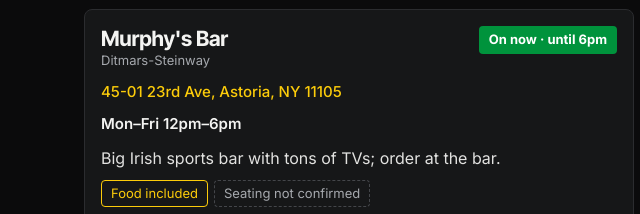
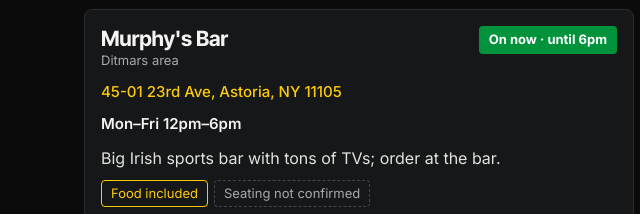
Before and after one commit to johngalang-coder/astoriahhs, a plain HTML site: page index.html in a window 1280 px wide. Shown: the part 487-701 px from the top of the page, 0-640 px from the left. Drawn offline with Linux system fonts and the light colour scheme.

Commit message:
Rename Ditmars-Steinway neighborhood to Ditmars area
Co-Authored-By: Claude Opus 5.5 <noreply@anthropic.com>
Claude-Session: https://claude.ai/code/session_01WquBAgrYxn3s98MT3EyyFS

```diff
--- a/index.html
+++ b/index.html
@@ -129,25 +129,25 @@ const V=[
 {n:"Mar's",h:"34th Ave",a:"34-21 34th Ave, Astoria, NY 11106",g:[40.7563,-73.9238],t:[[ALL,16.5,19]],d:"Art-deco seafood bar with one of Queens' best oyster happy hours.",food:1,seat:"?",p:[["Half-dozen oysters","$15"],["Dozen oysters","$30"],["Three cocktail shrimp","$18"],["Mignonette martini (with an oyster)","$15"],["Select cocktails","$13"],["Tap wines","$12"],["Wine carafes","$35–$70"]],s:"inf",x:"Older listings show weekday-only or Wed–Sun hours; the newest guide says daily 4:30–7pm.",ok:"Open — The Infatuation, May 2026"},
 {n:"Off the Hook Raw Bar & Grill",h:"Astoria Blvd",a:"28-08 34th St, Astoria, NY 11103",g:[40.7694,-73.9187],t:[[[1],16,22.75],[[2,3,4,5],16,20],[[6,0],13,18]],d:"Cozy New England-style seafood spot with $1 oysters and a courtyard fire pit.",food:1,seat:"?",sn:"Courtyard with fire pit",p:[["Oysters (each)","$1"]],s:"gma",x:"Mondays all night. OpenTable lists it closed Tuesdays — call ahead.",ok:"Open — OpenTable, 2026"},
 {n:"Sweet Afton",h:"30th Ave",a:"30-09 34th St, Astoria, NY 11103",g:[40.7660,-73.9206],t:[[MT,16,19],[[5],15,19]],d:"Beloved craft-beer bar; kitchen open late, but the deal is drinks only.",food:0,seat:"?",p:[["Select house cocktails","$10"],["Beer and a shot","$10"]],s:"hhn",ok:"Open — checked Oct 2026"},
-{n:"The Bonnie",h:"Ditmars-Steinway",a:"29-12 23rd Ave, Astoria, NY 11105",g:[40.7746,-73.9131],t:[[MT,16,19],[[5],12,19],[ALL,22,24]],d:"Gastropub with a big covered backyard garden — plus a nightly \"$10 After 10.\"",food:0,seat:"?",sn:"Backyard garden",p:[["Select drafts, wine & wells","$2 off"],["After 10pm: espresso martini, spicy margarita, or beer + shot","$10"]],s:"hhn",x:"Late-night deal runs 10pm to close.",ok:"Open — checked Oct 2026"},
+{n:"The Bonnie",h:"Ditmars area",a:"29-12 23rd Ave, Astoria, NY 11105",g:[40.7746,-73.9131],t:[[MT,16,19],[[5],12,19],[ALL,22,24]],d:"Gastropub with a big covered backyard garden — plus a nightly \"$10 After 10.\"",food:0,seat:"?",sn:"Backyard garden",p:[["Select drafts, wine & wells","$2 off"],["After 10pm: espresso martini, spicy margarita, or beer + shot","$10"]],s:"hhn",x:"Late-night deal runs 10pm to close.",ok:"Open — checked Oct 2026"},
 {n:"The Rabbit Hole",h:"Broadway",a:"38-04 Broadway, Astoria, NY 11103",g:[40.7590,-73.9165],t:[[WK,17,20]],d:"Sports bar and gastropub with a hidden speakeasy upstairs; cheap drinks and bites.",food:1,seat:"?",p:[["Shots","$4"],["House beers","$5"],["House wine","$6"],["House cocktails","$7"],["Appetizers","50% off"],["Hot dog with any beer or wine","Free"]],s:"hhn",ok:"Open — checked Nov 2026"},
-{n:"The Ditty",h:"Ditmars-Steinway",a:"35-03 Ditmars Blvd, Astoria, NY 11105",g:[40.7744,-73.9086],t:[[WK,16,19]],d:"Friendly Ditmars bar with simple, well-priced weekday specials.",food:0,seat:"?",p:[["Beers (Narragansett, Rogue Dead Guy)","$5"],["Wine (white, rosé, red, sparkling)","$7"],["Any spirit with a mixer","$8"],["Classic cocktails","$10"]],s:"hhn",ok:"Open — checked Oct 2026"},
+{n:"The Ditty",h:"Ditmars area",a:"35-03 Ditmars Blvd, Astoria, NY 11105",g:[40.7744,-73.9086],t:[[WK,16,19]],d:"Friendly Ditmars bar with simple, well-priced weekday specials.",food:0,seat:"?",p:[["Beers (Narragansett, Rogue Dead Guy)","$5"],["Wine (white, rosé, red, sparkling)","$7"],["Any spirit with a mixer","$8"],["Classic cocktails","$10"]],s:"hhn",ok:"Open — checked Oct 2026"},
 {n:"La Vecina",h:"Steinway St",a:"30-66 Steinway St, Astoria, NY 11103",g:[40.7610,-73.9165],t:[[WK,16,19]],d:"Lively Latin bar on Steinway Street with cheap margaritas and mojitos.",food:0,seat:"?",p:[["Margaritas","$6"],["Mojitos","$6"],["Frozen slushies (summer)","$8"]],s:"hhn",ok:"Open — checked Nov 2026"},
-{n:"Rivercrest",h:"Ditmars-Steinway",a:"33-15 Ditmars Blvd, Astoria, NY 11105",g:[40.7748,-73.9104],t:[[MT,15,19],[[5],12,19],[MT,22,24],[[2,3,4,5],0,2]],d:"Ditmars sports bar with two happy hours a night.",food:0,seat:"?",p:[["Any 16oz draft","$6"],["Montepulciano or pinot grigio","$7"],["Tap cocktails","$12"],["Jäger shots","$5"],["Hard seltzer","$6"],["Buckets","$25"]],s:"hhn",x:"Weekdays from opening (3pm Mon–Thu, noon Fri) to 7pm, plus late-night Mon–Thu 10pm to close (2am).",ok:"Open — official site confirms happy hour, 2026"},
+{n:"Rivercrest",h:"Ditmars area",a:"33-15 Ditmars Blvd, Astoria, NY 11105",g:[40.7748,-73.9104],t:[[MT,15,19],[[5],12,19],[MT,22,24],[[2,3,4,5],0,2]],d:"Ditmars sports bar with two happy hours a night.",food:0,seat:"?",p:[["Any 16oz draft","$6"],["Montepulciano or pinot grigio","$7"],["Tap cocktails","$12"],["Jäger shots","$5"],["Hard seltzer","$6"],["Buckets","$25"]],s:"hhn",x:"Weekdays from opening (3pm Mon–Thu, noon Fri) to 7pm, plus late-night Mon–Thu 10pm to close (2am).",ok:"Open — official site confirms happy hour, 2026"},
 {n:"Déjà Vu",h:"28th Ave",a:"33-22 28th Ave, Astoria, NY 11103",g:[40.7700,-73.9165],t:[[[2,3,4,5,6,0],17,21]],d:"Neighborhood bar with $4 tacos and daily drink specials.",food:1,seat:"?",p:[["Tacos","$4"],["Drafts ($5 Saturdays)","$6"],["Cocktails, wine & sangria ($7 Wednesdays)","$8"],["Pitchers","$50"]],s:"hhn",x:"Closed Mondays. Another listing shows different hours — call ahead.",ok:"Open — checked Nov 2026"},
 {n:"Fresco's Grand Cantina",h:"30th Ave",a:"28-50 31st St, Astoria, NY 11102",g:[40.7676,-73.9213],t:[[[1,2,3],15,23],[[0],18,22]],d:"Mexican-fusion cantina with long, all-night weeknight specials.",food:0,seat:"?",p:[["Beer & wine","$5"],["Drafts & seltzers","$6"],["Sangria & shots","$7"],["Margaritas, mojitos & wells ($7 margaritas Tue)","$8"]],s:"hhn",fn:"Tuesdays also bring $12 taco trios (Give Me Astoria, Sept 2025).",x:"One listing shows Mon–Wed only (no Sunday).",ok:"Open — checked Nov 2026"},
 {n:"OffCity",h:"Broadway",a:"32-11 Broadway, Astoria, NY 11106",g:[40.7617,-73.9240],t:[[[0,1,2,3,4],16,19]],d:"Cocktail bar with a hidden neon garden out back and Thursday jazz nights.",food:1,seat:"?",sn:"Back garden",p:[["Aperol spritz, cosmo, espresso martini, Manhattan","$12"],["French 75, margarita, Moscow mule","$10"],["House beer","$6"],["Wines & prosecco","$10"],["Tapas (hummus, tacos, lollipop potatoes)","$11–$14"],["Burger + draft","$20"]],s:"otb",x:"Mondays: happy hour all day.",ok:"Open — OpenTable, 2026"},
 {n:"Hei Tiki & Sushi Bar",h:"Broadway",a:"34-20 Broadway, Astoria, NY 11106",g:[40.7614,-73.9210],t:[[MT,12,19]],d:"Tiki bar meets sushi bar, with tropical cocktails and cheap Japanese bites.",food:1,seat:"?",p:[["Edamame","$3"],["Chicken karaage","$5"],["Sushi tacos","$7"]],s:"gma",x:"Mondays and Wednesdays: happy hour all day.",ok:"Open — reviews, 2026"},
 {n:"Oliver's",h:"Broadway",a:"37-19 Broadway, Astoria, NY 11103",g:[40.7596,-73.9175],t:[[WK,16,19],[ALL,22,24]],d:"Craft-beer bar and grill with a $10 bites menu twice a night.",food:1,seat:"?",p:[["Bites (wings, pretzel sticks, empanadas, mozz sticks, truffle fries)","$10"]],s:"gma",x:"Late-night menu runs 10pm to close.",ok:"Open — checked Nov 2026"},
 {n:"Wolfhound",h:"30th Ave",a:"38-14 30th Ave, Astoria, NY 11103",g:[40.7637,-73.9146],t:[[WK,15,19]],d:"Irish pub with one of Astoria's best cheap combos.",food:1,seat:"?",p:[["Draught beer","$6"],["Mixed drinks","$6"],["Wine","$6"],["Double cheeseburger + draft beer","$11"]],s:"p5",ok:"Open — 5pm.nyc verified, 2026"},
-{n:"Jack Jones Gastropub",h:"Ditmars-Steinway",a:"38-01 Ditmars Blvd, Astoria, NY 11105",g:[40.7733,-73.9064],t:[[WK,16,19]],d:"Irish gastropub at the east end of Ditmars with weekday drink and food specials, including oysters.",food:1,seat:"?",p:[["Unlimited select drinks (1 hour)","$20"],["Oysters","Happy hour price"],["Beer","Discounted"]],x:"Times from the pub's posted hours listing (4–7pm weekdays); confirm the oyster price on arrival.",s:"atly",ok:"Open — Atly reviews May 2026"},
-{n:"Spanglish NYC",h:"Ditmars-Steinway",a:"36-03 Ditmars Blvd, Astoria, NY 11105",g:[40.7741,-73.9082],t:[[WK,16,19]],d:"Mexican spot (in the old Lagano space) with weekday drink and appetizer specials and a Taco Tuesday deal.",food:1,seat:"?",p:[["Happy hour drinks & appetizers","Discounted"],["Taco Tuesday: 3 tacos + margarita (until 8pm)","$16"]],s:"atly",ok:"Open — Atly reviews 2026"},
-{n:"The Last Word",h:"Ditmars-Steinway",a:"31-30 Ditmars Blvd, Astoria, NY 11105",g:[40.7754,-73.9099],t:[[[2,4],18,20]],d:"Speakeasy-style cocktail bar behind a fake hardware store, with oysters and live jazz.",food:1,seat:"?",p:[["Old fashioned","$10"],["Espresso martini","$10"],["Ca' Bolani","$9"],["Margarita Madness (Tue & Thu)","Specials"]],x:"Shown is Margarita Madness (Tue & Thu 6–8pm). Listings also mention happy hour on other days (Wed, Sat–Sun) with times not confirmed.",s:"hhh",ok:"Open — listings 2026"},
+{n:"Jack Jones Gastropub",h:"Ditmars area",a:"38-01 Ditmars Blvd, Astoria, NY 11105",g:[40.7733,-73.9064],t:[[WK,16,19]],d:"Irish gastropub at the east end of Ditmars with weekday drink and food specials, including oysters.",food:1,seat:"?",p:[["Unlimited select drinks (1 hour)","$20"],["Oysters","Happy hour price"],["Beer","Discounted"]],x:"Times from the pub's posted hours listing (4–7pm weekdays); confirm the oyster price on arrival.",s:"atly",ok:"Open — Atly reviews May 2026"},
+{n:"Spanglish NYC",h:"Ditmars area",a:"36-03 Ditmars Blvd, Astoria, NY 11105",g:[40.7741,-73.9082],t:[[WK,16,19]],d:"Mexican spot (in the old Lagano space) with weekday drink and appetizer specials and a Taco Tuesday deal.",food:1,seat:"?",p:[["Happy hour drinks & appetizers","Discounted"],["Taco Tuesday: 3 tacos + margarita (until 8pm)","$16"]],s:"atly",ok:"Open — Atly reviews 2026"},
+{n:"The Last Word",h:"Ditmars area",a:"31-30 Ditmars Blvd, Astoria, NY 11105",g:[40.7754,-73.9099],t:[[[2,4],18,20]],d:"Speakeasy-style cocktail bar behind a fake hardware store, with oysters and live jazz.",food:1,seat:"?",p:[["Old fashioned","$10"],["Espresso martini","$10"],["Ca' Bolani","$9"],["Margarita Madness (Tue & Thu)","Specials"]],x:"Shown is Margarita Madness (Tue & Thu 6–8pm). Listings also mention happy hour on other days (Wed, Sat–Sun) with times not confirmed.",s:"hhh",ok:"Open — listings 2026"},
 {n:"Ruta Oaxaca",h:"Broadway",a:"35-03 Broadway, Astoria, NY 11106",g:[40.7586,-73.9207],t:[[WK,12,19]],d:"Oaxacan restaurant known for its moles, with a long weekday happy hour at the bar and patio.",food:0,seat:"?",sn:"Bar & outdoor seating only",p:[["Cocktails & sangria","$10"],["Micheladas","$8"],["Bottled beer","$5"],["Draft beer","$8"]],fn:"Taco Tuesday: all taco entrées $14 (dine-in)",s:"otr",ok:"Open — OpenTable 2026"},
 {n:"Sanfords",h:"Broadway",a:"30-13 Broadway, Astoria, NY 11106",g:[40.7616,-73.9255],t:[[WK,16,18]],d:"Astoria landmark since 1922 — now a whiskey-focused comfort-food spot with $1 oysters at happy hour.",food:1,seat:"?",p:[["Oysters","$1"],["Beers","$5"],["Wines & whiskeys","$7"]],x:"Drink prices come from a 2025 diner report; oyster deal confirmed by Atly 2026.",s:"san",ok:"Open — posts 2026"},
 {n:"Judy & Punch",h:"30th Ave",a:"34-08 30th Ave, Astoria, NY 11103",g:[40.7649,-73.9180],t:[[ALL,16,19]],d:"Casual craft-beer bar with a garage-door front, backyard patio and free popcorn.",food:0,seat:"?",p:[["Well drinks","$5"],["Wine","$5"],["16oz draft beers","$5"]],x:"Happy hour runs daily from opening (time varies); shown from 4pm.",s:"p5",ok:"Open — 5pm.nyc verified, 2026"},
 {n:"Hutch Astoria",h:"31st Ave",a:"35-07 31st Ave, Astoria, NY 11106",g:[40.7612,-73.9157],t:[[WK,14,19]],d:"Croatian neighborhood bar with a long weekday happy hour; bring your own food.",food:0,seat:"?",p:[["Domestic bottles","$5"],["Well drinks","$5"]],s:"p5",ok:"Open — 5pm.nyc verified, 2026"},
-{n:"Queen's Room",h:"Ditmars-Steinway",a:"36-02 Ditmars Blvd, Astoria, NY 11105",g:[40.7741,-73.9083],t:[[WK,16,19]],d:"Mediterranean bistro-bar (café by day) with a weekday happy hour.",food:null,seat:"?",p:[["Cocktails","$2 off"]],s:"p5",ok:"Open — official site & 5pm.nyc verified, 2026"},
+{n:"Queen's Room",h:"Ditmars area",a:"36-02 Ditmars Blvd, Astoria, NY 11105",g:[40.7741,-73.9083],t:[[WK,16,19]],d:"Mediterranean bistro-bar (café by day) with a weekday happy hour.",food:null,seat:"?",p:[["Cocktails","$2 off"]],s:"p5",ok:"Open — official site & 5pm.nyc verified, 2026"},
 {n:"Sala Astoria",h:"35th Ave",a:"34-39 31st St, Astoria, NY 11106",g:[40.7590,-73.9275],t:[[[1],17,22],[[2,3,4,5],17,19]],d:"Big Spanish tapas house (Sala NYC since 1999) with two bars, live flamenco and a weekday bar happy hour.",food:1,seat:"bar",sn:"Happy hour served at the bar",p:[["Monday: happy hour all evening","Happy hour prices"],["Wine Wednesday: bottles of wine","50% off"]],fn:"Happy hour tapas specials",x:"Monday happy hour runs all evening; Tue–Fri 5–7pm at the bar.",s:"sala",ok:"Open — official site & Yelp, Nov 2026"},
 {n:"Daly's Pub",h:"Broadway",a:"31-86 31st St, Astoria, NY 11106",g:[40.7622,-73.9249],t:[[ALL,16,20]],d:"Classic Irish pub with a snug courtyard right by the Broadway station.",food:0,seat:"?",p:[["All drinks","$1 off"]],s:"p5",ok:"Open — 5pm.nyc verified, 2026"},
 {n:"Honey Fitz",h:"Broadway",a:"30-09 Broadway, Astoria, NY 11106",g:[40.7621,-73.9264],t:[[WK,16,19]],d:"Cozy, upscale-feeling Irish pub on Broadway.",food:0,seat:"?",p:[["Beers & house wine","$2 off"],["Select cocktails","$10"]],s:"p5",ok:"Open — 5pm.nyc verified, 2026"},
@@ -157,10 +157,10 @@ const V=[
 {n:"Psari",h:"36th Ave",a:"32-10 36th Ave, Astoria, NY 11106",g:[40.7561,-73.9283],t:[[WK,16,19]],d:"Greek seafood restaurant with cheap weekday drinks.",food:0,seat:"?",p:[["Beer","$6"],["Wine","$6"],["Cocktails","$9"]],s:"p5",ok:"Open — 5pm.nyc verified, 2026"},
 {n:"Mad Donkey Beer Bar & Grill",h:"36th Ave",a:"32-07 36th Ave, Astoria, NY 11106",g:[40.7562,-73.9286],t:[[ALL,16,19]],d:"Irish-pub-meets-saloon sports bar with lots of TVs, darts and giant fishbowls.",food:0,seat:"?",p:[["Well drinks","$4"],["Draft beer","$1 off"]],s:"p5",ok:"Open — 5pm.nyc verified, 2026"},
 {n:"Dive Bar LIC",h:"36th Ave",a:"33-10 36th Ave, Astoria, NY 11106",g:[40.7556,-73.9272],t:[[WK,17,20]],d:"Latin gastropub-style dive with very cheap beer and shots.",food:0,seat:"?",p:[["Beer","$4"],["Shots","$6"]],s:"p5",ok:"Open — 5pm.nyc verified, 2026"},
-{n:"Kitty Sullivan's",h:"Ditmars-Steinway",a:"27-01 23rd Ave, Astoria, NY 11105",g:[40.7760,-73.9158],t:[[WK,11,19],[[1,2,3,4,5],0,4]],d:"Neighborhood Irish bar with an all-afternoon happy hour and a late-night one too.",food:1,seat:"?",p:[["Well drinks","$5"],["Beer + shot","$9"],["Drafts","$2 off"],["Bottles, cans & cocktails","$1 off"],["Bar bites","$3–$5"]],x:"Late-night happy hour Sun–Thu nights, midnight–4am. Thursday martini specials 7pm–midnight.",s:"p5",ok:"Open — 5pm.nyc verified, 2026"},
-{n:"The LetLove Inn",h:"Ditmars-Steinway",a:"27-20 23rd Ave, Astoria, NY 11105",g:[40.7757,-73.9152],t:[[ALL,16,20]],d:"Old-fashioned jazz bar with free live music most nights and no TVs.",food:0,seat:"?",p:[["All drinks","$1 off"]],x:"Happy hour starts when the bar opens (time varies); shown from 4pm.",s:"p5",ok:"Open — 5pm.nyc verified, 2026"},
-{n:"Murphy's Bar",h:"Ditmars-Steinway",a:"45-01 23rd Ave, Astoria, NY 11105",g:[40.7700,-73.8995],t:[[WK,12,18]],d:"Big Irish sports bar with tons of TVs; order at the bar.",food:1,seat:"?",p:[["Drafts, wells & wine","$6"],["Cocktails","$10"],["Burger + beer","$11"]],s:"p5",ok:"Open — 5pm.nyc verified, 2026"},
-{n:"Mosaic",h:"Ditmars-Steinway",a:"25-19 24th Ave, Astoria, NY 11102",g:[40.7768,-73.9205],t:[[WK,16,19]],d:"Neighborhood cocktail, craft beer and wine bar near Astoria Park.",food:0,seat:"?",p:[["Cocktails","$6"],["Beer","$4"]],fn:"Monday martini specials",x:"Happy hour starts when the bar opens (time varies); shown from 4pm.",s:"p5",ok:"Open — 5pm.nyc verified, 2026"},
+{n:"Kitty Sullivan's",h:"Ditmars area",a:"27-01 23rd Ave, Astoria, NY 11105",g:[40.7760,-73.9158],t:[[WK,11,19],[[1,2,3,4,5],0,4]],d:"Neighborhood Irish bar with an all-afternoon happy hour and a late-night one too.",food:1,seat:"?",p:[["Well drinks","$5"],["Beer + shot","$9"],["Drafts","$2 off"],["Bottles, cans & cocktails","$1 off"],["Bar bites","$3–$5"]],x:"Late-night happy hour Sun–Thu nights, midnight–4am. Thursday martini specials 7pm–midnight.",s:"p5",ok:"Open — 5pm.nyc verified, 2026"},
+{n:"The LetLove Inn",h:"Ditmars area",a:"27-20 23rd Ave, Astoria, NY 11105",g:[40.7757,-73.9152],t:[[ALL,16,20]],d:"Old-fashioned jazz bar with free live music most nights and no TVs.",food:0,seat:"?",p:[["All drinks","$1 off"]],x:"Happy hour starts when the bar opens (time varies); shown from 4pm.",s:"p5",ok:"Open — 5pm.nyc verified, 2026"},
+{n:"Murphy's Bar",h:"Ditmars area",a:"45-01 23rd Ave, Astoria, NY 11105",g:[40.7700,-73.8995],t:[[WK,12,18]],d:"Big Irish sports bar with tons of TVs; order at the bar.",food:1,seat:"?",p:[["Drafts, wells & wine","$6"],["Cocktails","$10"],["Burger + beer","$11"]],s:"p5",ok:"Open — 5pm.nyc verified, 2026"},
+{n:"Mosaic",h:"Ditmars area",a:"25-19 24th Ave, Astoria, NY 11102",g:[40.7768,-73.9205],t:[[WK,16,19]],d:"Neighborhood cocktail, craft beer and wine bar near Astoria Park.",food:0,seat:"?",p:[["Cocktails","$6"],["Beer","$4"]],fn:"Monday martini specials",x:"Happy hour starts when the bar opens (time varies); shown from 4pm.",s:"p5",ok:"Open — 5pm.nyc verified, 2026"},
 {n:"Truth Restaurant",h:"Astoria Park",a:"27-35 21st St, Astoria, NY 11102",g:[40.7731,-73.9277],t:[[WK,16,20]],d:"Asian restaurant and lounge near Astoria Park.",food:0,seat:"?",p:[["Specialty cocktails","$8"]],s:"p5",ok:"Open — 5pm.nyc verified, 2026"},
 {n:"Arcadia Bar & Kitchen",h:"Astoria Blvd",a:"12-21 Astoria Blvd, Astoria, NY 11102",g:[40.7726,-73.9330],t:[[[0,2,3,4,5,6],17,23]],d:"Gastropub with a cozy backyard garden and comedy shows; long evening happy hour.",food:1,seat:"?",p:[["Food, beer, wine & specialty cocktails","$2 off"],["Wine bottles","$25"]],s:"p5",ok:"Open — 5pm.nyc verified, 2026"},
 {n:"Kween",h:"30th Ave",a:"34-10 30th Ave, Astoria, NY 11103",g:[40.7649,-73.9178],t:[[WK,16,19]],d:"Queer bar with drag shows and drag brunch.",food:0,seat:"?",p:[["All drinks","2-for-1"]],s:"p5",ok:"Open — 5pm.nyc verified, 2026"},
@@ -172,9 +172,9 @@ const V=[
 {n:"heart of gold",h:"31st Ave",a:"37-14 31st Ave, Astoria, NY 11103",g:[40.7598,-73.9140],t:[[WK,16,19],[[0],20,24]],d:"Neighborhood bar with half-off hot dogs at happy hour.",food:1,seat:"?",p:[["All drinks","$2 off"],["Hot dogs","50% off"]],x:"Weekday happy hour starts at opening (shown from 4pm); Sunday 8pm–midnight too.",s:"p5",ok:"Open — 5pm.nyc verified, 2026"},
 {n:"DiWine",h:"31st Ave",a:"41-15 31st Ave, Astoria, NY 11103",g:[40.7577,-73.9100],t:[[[1,2],12,24],[[3,4],17,19]],d:"Wine bar with all-day happy hour Mondays and Tuesdays and cheap oysters.",food:1,seat:"?",p:[["Wine","$9"],["Peroni","$6"],["Martinis & negronis","$12"],["Oysters","$1.50"],["Carafes","$22"]],x:"Mon–Tue all day (shown noon–midnight); Wed–Thu 5–7pm.",s:"p5",ok:"Open — 5pm.nyc verified, 2026"},
 {n:"Drinkology NYC",h:"34th Ave",a:"43-04 34th Ave, Astoria, NY 11101",g:[40.7552,-73.9178],t:[[[2,3,4],16,19]],d:"Bar and restaurant with a full menu and midweek happy hour.",food:0,seat:"?",p:[["Cocktails","$8"],["Wine","$6"]],s:"p5",ok:"Open — 5pm.nyc verified, 2026"},
-{n:"The Pomeroy",h:"Ditmars-Steinway",a:"36-12 Ditmars Blvd, Astoria, NY 11105",g:[40.7745,-73.9080],t:[[WK,12,19]],d:"Ditmars bar-restaurant with a long weekday happy hour and cheap martinis.",food:0,seat:"?",p:[["Cocktails (Astoria Sunset, Ditmars Blvd)","$9"],["Wine","$8"],["Draft beer","$6"],["Martinis (2–5pm)","$10"]],s:"pom",ok:"Open — official site, 2026"},
+{n:"The Pomeroy",h:"Ditmars area",a:"36-12 Ditmars Blvd, Astoria, NY 11105",g:[40.7745,-73.9080],t:[[WK,12,19]],d:"Ditmars bar-restaurant with a long weekday happy hour and cheap martinis.",food:0,seat:"?",p:[["Cocktails (Astoria Sunset, Ditmars Blvd)","$9"],["Wine","$8"],["Draft beer","$6"],["Martinis (2–5pm)","$10"]],s:"pom",ok:"Open — official site, 2026"},
 {n:"Parlay Astoria",h:"30th Ave",a:"36-08 30th Ave, Astoria, NY 11103",g:[40.7642,-73.9157],t:[[WK,17,21]],d:"Sports bar and lounge open late, with wings, tacos and burger deals.",food:1,seat:"?",p:[["Wings (Mondays 5–11pm)","$1"],["Tacos","$2"],["Beers","$5"],["Margaritas","$7"],["Burger + beer","$10"]],s:"par",ok:"Open — official site, 2026"},
-{n:"Bohemian Hall & Beer Garden",h:"Ditmars-Steinway",a:"29-19 24th Ave, Astoria, NY 11102",g:[40.7728,-73.9064],t:[[[2,3,4],17,19],[[5],15,19]],d:"NYC's oldest beer garden (since 1910) — a sprawling outdoor yard of Czech beers.",food:0,seat:"all",sn:"Huge outdoor beer garden",p:[["Happy hour prices","Not published"],["SingleCut ale + house shot (all night)","$10"],["Half-litre mug (regular price)","$9"]],s:"hhn",x:"Closed Mondays. Parties of 6+ get 20% added automatically.",ok:"Open — 2026"}
+{n:"Bohemian Hall & Beer Garden",h:"Ditmars area",a:"29-19 24th Ave, Astoria, NY 11102",g:[40.7728,-73.9064],t:[[[2,3,4],17,19],[[5],15,19]],d:"NYC's oldest beer garden (since 1910) — a sprawling outdoor yard of Czech beers.",food:0,seat:"all",sn:"Huge outdoor beer garden",p:[["Happy hour prices","Not published"],["SingleCut ale + house shot (all night)","$10"],["Half-litre mug (regular price)","$9"]],s:"hhn",x:"Closed Mondays. Parties of 6+ get 20% added automatically.",ok:"Open — 2026"}
 ];
 const PL=[["Astoria–Ditmars Blvd station",40.7752,-73.9120],["Astoria Blvd station",40.7702,-73.9179],["30th Ave station",40.7666,-73.9215],["Broadway station (N/W)",40.7616,-73.9255],["36th Ave station",40.7566,-73.9296],["Steinway St station (M/R)",40.7569,-73.9208],["Astoria Park",40.7790,-73.9220],["Museum of the Moving Image",40.7563,-73.9240],["30th Ave & Steinway St",40.7649,-73.9135]];
 const DN=["Sun","Mon","Tue","Wed","Thu","Fri","Sat"];
```
